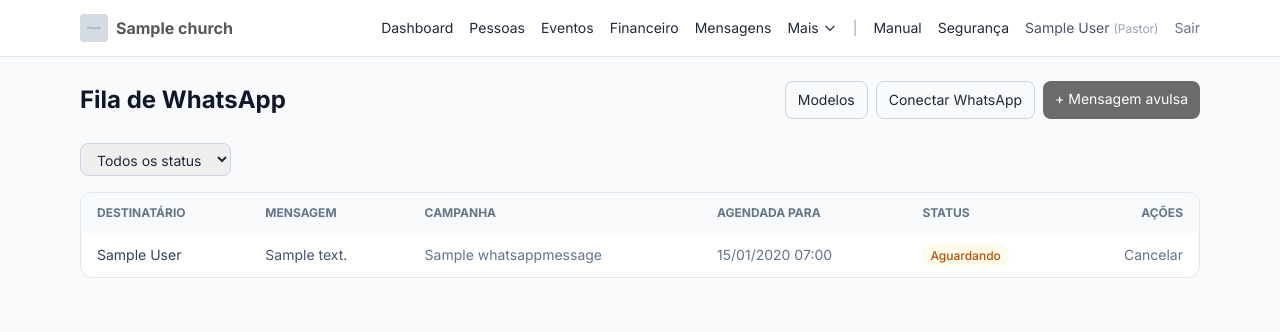
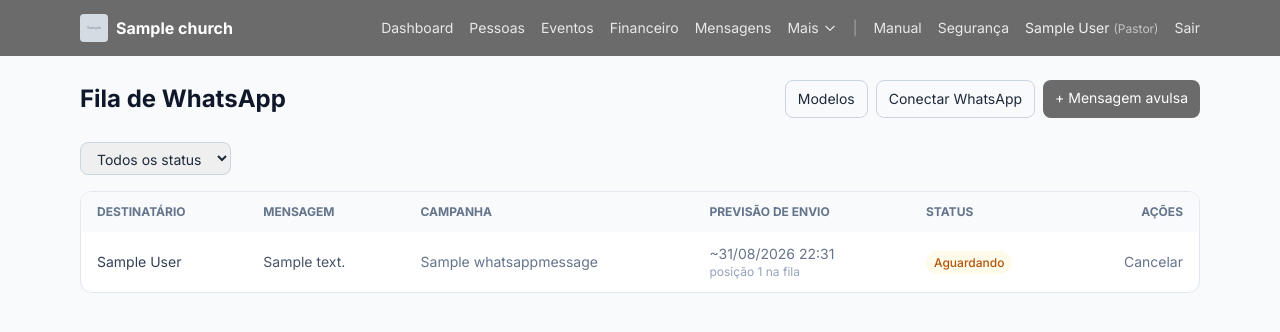
Before and after one commit to deexgolabs/igrejago, a Django app: page /mensagens/ in a window 1280 px wide. Shown: the top 332 px of the page. Run offline with Django 5.2, Linux system fonts and the light colour scheme; a user stored in the database is signed in; tables that the repository leaves empty hold one stand-in row (values such as "Sample post"); grey boxes marked "Sample" are stand-in pictures; some libraries are stand-ins or nearby versions.

Commit message:
Corrige URL de mídia relativa, colore a barra de nav com a marca e mostra previsão real de envio na fila
- MEDIA_URL estava "media/" (sem barra no início) — isso faz
  ImageFieldFile.url virar uma URL RELATIVA, que o navegador resolve
  contra a página atual em vez da raiz do site: a logo da igreja só
  carregava em páginas na raiz e quebrava em qualquer rota aninhada
  (achado num relato real de usuário: "a logo ficou quebrada"). Corrigido
  pra "/media/". Também adiciona a mensagem de erro que faltava no campo
  de logo em Configurações (upload inválido falhava silenciosamente).

- templates/base.html: a barra de navegação agora usa a cor de marca da
  igreja (paleta_marca.600) de fundo, texto branco, em vez de branca com
  só links/botões coloridos — pedido explícito de usuário.

- notifications: a coluna "Agendada para" da fila de WhatsApp virou
  "Previsão de envio" — em vez do genérico "assim que possível" pra quase
  toda mensagem, calcula a mesma posição que processar_fila_whatsapp usa
  de verdade e estima um horário + posição na fila.

- A fila de WhatsApp em produção só era processada 1x/hora (o
  agendamento por minuto do DEPLOY.md não existe no PythonAnywhere, só
  diário/por hora) — trocada por uma tarefa "sempre ativa" que processa a
  cada ~55s (configurada direto na conta, fora deste repositório);
  WHATSAPP_QUEUE_CYCLE_SECONDS reflete essa cadência real.

Co-Authored-By: Claude Sonnet 5 <noreply@anthropic.com>

```diff
--- a/church_crm/settings.py
+++ b/church_crm/settings.py
@@ -169,7 +169,7 @@ STORAGES = {
 }
 
 # Uploads (fotos de membros, capas de eventos, avatar do link-na-bio)
-MEDIA_URL = "media/"
+MEDIA_URL = "/media/"
 MEDIA_ROOT = BASE_DIR / "media"
 
 DEFAULT_AUTO_FIELD = "django.db.models.BigAutoField"
--- a/core/templates/core/settings_form.html
+++ b/core/templates/core/settings_form.html
@@ -20,7 +20,11 @@
         <div class="grid grid-cols-1 sm:grid-cols-2 gap-4">
             <div><label class="block text-xs font-semibold text-slate-500 mb-1">{{ form.name.label }}</label>{{ form.name }}{% if form.name.errors %}<p class="text-xs text-red-600 mt-1">{{ form.name.errors|striptags }}</p>{% endif %}</div>
             <div><label class="block text-xs font-semibold text-slate-500 mb-1">{{ form.pastor_name.label }}</label>{{ form.pastor_name }}</div>
-            <div><label class="block text-xs font-semibold text-slate-500 mb-1">{{ form.logo.label }}</label>{{ form.logo }}</div>
+            <div>
+                <label class="block text-xs font-semibold text-slate-500 mb-1">{{ form.logo.label }}</label>
+                {{ form.logo }}
+                {% if form.logo.errors %}<p class="text-xs text-red-600 mt-1">{{ form.logo.errors|striptags }}</p>{% endif %}
+            </div>
             <div><label class="block text-xs font-semibold text-slate-500 mb-1">{{ form.brand_color.label }}</label>{{ form.brand_color }}</div>
         </div>
     </section>
--- a/notifications/templates/notifications/queue_list.html
+++ b/notifications/templates/notifications/queue_list.html
@@ -26,7 +26,7 @@
                 <th class="text-left px-4 py-3">Destinatário</th>
                 <th class="text-left px-4 py-3">Mensagem</th>
                 <th class="text-left px-4 py-3">Campanha</th>
-                <th class="text-left px-4 py-3">Agendada para</th>
+                <th class="text-left px-4 py-3">Previsão de envio</th>
                 <th class="text-left px-4 py-3">Status</th>
                 <th class="text-right px-4 py-3">Ações</th>
             </tr>
@@ -37,7 +37,16 @@
                 <td class="px-4 py-3 text-slate-700">{{ msg.person.full_name|default:msg.phone }}</td>
                 <td class="px-4 py-3 text-slate-600 max-w-xs truncate" title="{{ msg.message }}">{{ msg.message|truncatechars:60 }}</td>
                 <td class="px-4 py-3 text-slate-500">{{ msg.campaign_label|default:"—" }}</td>
-                <td class="px-4 py-3 text-slate-500">{{ msg.scheduled_for|date:"d/m/Y H:i"|default:"assim que possível" }}</td>
+                <td class="px-4 py-3 text-slate-500">
+                    {% if msg.estimated_send_at %}
+                        ~{{ msg.estimated_send_at|date:"d/m/Y H:i" }}
+                        <span class="text-xs text-slate-400 block">posição {{ msg.queue_position }} na fila</span>
+                    {% elif msg.scheduled_for %}
+                        {{ msg.scheduled_for|date:"d/m/Y H:i" }}
+                    {% else %}
+                        —
+                    {% endif %}
+                </td>
                 <td class="px-4 py-3">
                     <span class="text-xs font-medium px-2 py-1 rounded-full
                         {% if msg.status == 'SENT' %}bg-emerald-50 text-emerald-700
--- a/notifications/views.py
+++ b/notifications/views.py
@@ -1,5 +1,6 @@
 import json
 import logging
+from datetime import timedelta
 
 from django.contrib import messages
 from django.contrib.auth.mixins import LoginRequiredMixin
@@ -62,6 +63,15 @@ class ScheduledMessageCreateView(CanManagePeopleMixin, View):
         return redirect("notifications:queue")
 
 
+# Cadência real do processamento da fila — a tarefa "sempre ativa" no
+# PythonAnywhere chama `processar_fila_whatsapp` e dorme esse tanto entre
+# uma chamada e outra (ver o comando de `always_on` configurado no painel
+# da PythonAnywhere). Usado só pra dar uma ESTIMATIVA de horário na tela
+# da fila — se esse intervalo mudar na infraestrutura, atualize aqui
+# também pra não mostrar um horário impreciso.
+WHATSAPP_QUEUE_CYCLE_SECONDS = 55
+
+
 class MessageQueueListView(CanManagePeopleMixin, ListView):
     model = WhatsAppMessage
     template_name = "notifications/queue_list.html"
@@ -79,7 +89,45 @@ class MessageQueueListView(CanManagePeopleMixin, ListView):
         context = super().get_context_data(**kwargs)
         context["status_choices"] = WhatsAppMessage.Status.choices
         context["current_status"] = self.request.GET.get("status", "")
+        self._anotar_previsao_de_envio(context["queue_messages"])
         return context
+
+    def _anotar_previsao_de_envio(self, page_messages):
+        """Calcula, pra cada mensagem PENDING/FAILED elegível AGORA, a
+        mesma posição que `processar_fila_whatsapp` usaria (mesmíssima
+        query, `order_by("created_at")`) e estima o horário de
+        processamento a partir daí — isso é o que aparece na coluna
+        "Previsão de envio" no lugar do genérico "assim que possível".
+        Sem isso, ninguém da secretaria conseguia saber quando uma
+        mensagem ia sair de verdade (achado num relato real de usuário)."""
+        from django.db.models import Q
+
+        church = self.request.church
+        now = timezone.now()
+        eligible_ids = list(
+            WhatsAppMessage.objects.filter(
+                Q(status=WhatsAppMessage.Status.PENDING)
+                & (Q(scheduled_for__isnull=True) | Q(scheduled_for__lte=now))
+                | Q(status=WhatsAppMessage.Status.FAILED, retry_count__lt=church.whatsapp_max_retries)
+            )
+            .order_by("created_at")
+            .values_list("pk", flat=True)
+        )
+        positions = {pk: i for i, pk in enumerate(eligible_ids)}
+        batch_size = church.whatsapp_batch_size or 1
+
+        for msg in page_messages:
+            position = positions.get(msg.pk)
+            if position is None:
+                msg.queue_position = None
+                msg.estimated_send_at = None
+                continue
+            runs_ahead, offset_in_batch = divmod(position, batch_size)
+            msg.queue_position = position + 1
+            msg.estimated_send_at = now + timedelta(
+                seconds=runs_ahead * WHATSAPP_QUEUE_CYCLE_SECONDS
+                + offset_in_batch * church.whatsapp_send_interval_seconds
+            )
 
 
 class MessageCancelView(CanManagePeopleMixin, View):
--- a/templates/base.html
+++ b/templates/base.html
@@ -36,34 +36,34 @@
 <body class="bg-slate-50 text-slate-800">
 
 {% if user.is_authenticated %}
-<nav class="bg-white border-b border-slate-200 relative">
+<nav class="relative text-white" style="background:{{ paleta_marca.600 }}">
     <div class="max-w-6xl mx-auto px-4 flex items-center justify-between h-14">
-        <a href="{% url 'core:dashboard' %}" class="font-bold text-brand-700 flex items-center gap-2">
-            {% if church_config.logo %}<img src="{{ church_config.logo.url }}" class="h-7 w-7 rounded object-cover">{% endif %}
+        <a href="{% url 'core:dashboard' %}" class="font-bold text-white flex items-center gap-2">
+            {% if church_config.logo %}<img src="{{ church_config.logo.url }}" class="h-7 w-7 rounded object-cover bg-white/20">{% endif %}
             {{ church_config.name|default:"Church CRM" }}
         </a>
 
         <div class="hidden md:flex items-center gap-4 text-sm">
-            <a href="{% url 'core:dashboard' %}" class="hover:text-brand-700">Dashboard</a>
+            <a href="{% url 'core:dashboard' %}" class="text-white/85 hover:text-white">Dashboard</a>
             {% if user.is_platform_owner %}
-            <a href="{% url 'core:gestao_dashboard' %}" class="hover:text-brand-700">Painel</a>
-            <a href="{% url 'core:gestao_church_list' %}" class="hover:text-brand-700">Igrejas</a>
-            <a href="{% url 'core:gestao_commands' %}" class="hover:text-brand-700">Comandos</a>
+            <a href="{% url 'core:gestao_dashboard' %}" class="text-white/85 hover:text-white">Painel</a>
+            <a href="{% url 'core:gestao_church_list' %}" class="text-white/85 hover:text-white">Igrejas</a>
+            <a href="{% url 'core:gestao_commands' %}" class="text-white/85 hover:text-white">Comandos</a>
             {% elif user.can_manage_people %}
-            <a href="{% url 'people:list' %}" class="hover:text-brand-700">Pessoas</a>
-            <a href="{% url 'events:manage_list' %}" class="hover:text-brand-700">Eventos</a>
-            <a href="{% url 'finance:list' %}" class="hover:text-brand-700">Financeiro</a>
-            <a href="{% url 'notifications:queue' %}" class="hover:text-brand-700">Mensagens</a>
+            <a href="{% url 'people:list' %}" class="text-white/85 hover:text-white">Pessoas</a>
+            <a href="{% url 'events:manage_list' %}" class="text-white/85 hover:text-white">Eventos</a>
+            <a href="{% url 'finance:list' %}" class="text-white/85 hover:text-white">Financeiro</a>
+            <a href="{% url 'notifications:queue' %}" class="text-white/85 hover:text-white">Mensagens</a>
             <div class="relative">
                 <button type="button"
                         onclick="document.getElementById('nav-mais').classList.toggle('hidden'); event.stopPropagation();"
-                        class="hover:text-brand-700 flex items-center gap-1">
+                        class="text-white/85 hover:text-white flex items-center gap-1">
                     Mais
                     <svg xmlns="http://www.w3.org/2000/svg" class="h-3.5 w-3.5" fill="none" viewBox="0 0 24 24" stroke="currentColor">
                         <path stroke-linecap="round" stroke-linejoin="round" stroke-width="2" d="M19 9l-7 7-7-7" />
                     </svg>
                 </button>
-                <div id="nav-mais" class="hidden absolute right-0 mt-2 w-48 bg-white border border-slate-200 rounded-lg shadow-lg py-1 z-10">
+                <div id="nav-mais" class="hidden absolute right-0 mt-2 w-48 bg-white border border-slate-200 rounded-lg shadow-lg py-1 z-10 text-slate-700">
                     <a href="{% url 'linkbio:manage' %}" class="block px-4 py-2 hover:bg-slate-50">Link na Bio</a>
                     <a href="{% url 'cells:list' %}" class="block px-4 py-2 hover:bg-slate-50">Células</a>
                     <a href="{% url 'checkin:lista' %}" class="block px-4 py-2 hover:bg-slate-50">Check-in infantil</a>
@@ -74,50 +74,50 @@
                 </div>
             </div>
             {% endif %}
-            <span class="text-slate-400">|</span>
-            <a href="{% url 'core:manual' %}" class="hover:text-brand-700">Manual</a>
-            <a href="{% url 'accounts:totp_status' %}" class="hover:text-brand-700" title="Segurança da conta">Segurança</a>
-            <span class="text-slate-600">{{ user }} <span class="text-xs text-slate-400">({% if user.is_platform_owner %}Dono da plataforma{% else %}{{ user.get_role_display }}{% endif %})</span></span>
+            <span class="text-white/40">|</span>
+            <a href="{% url 'core:manual' %}" class="text-white/85 hover:text-white">Manual</a>
+            <a href="{% url 'accounts:totp_status' %}" class="text-white/85 hover:text-white" title="Segurança da conta">Segurança</a>
+            <span class="text-white/90">{{ user }} <span class="text-xs text-white/60">({% if user.is_platform_owner %}Dono da plataforma{% else %}{{ user.get_role_display }}{% endif %})</span></span>
             <form method="post" action="{% url 'accounts:logout' %}">
                 {% csrf_token %}
-                <button type="submit" class="text-slate-500 hover:text-red-600">Sair</button>
+                <button type="submit" class="text-white/85 hover:text-white">Sair</button>
             </form>
         </div>
 
         <button type="button" onclick="document.getElementById('mobile-nav').classList.toggle('hidden')"
-                class="md:hidden text-slate-600 p-2" aria-label="Menu">
+                class="md:hidden text-white p-2" aria-label="Menu">
             <svg xmlns="http://www.w3.org/2000/svg" class="h-6 w-6" fill="none" viewBox="0 0 24 24" stroke="currentColor">
                 <path stroke-linecap="round" stroke-linejoin="round" stroke-width="2" d="M4 6h16M4 12h16M4 18h16" />
             </svg>
         </button>
     </div>
 
-    <div id="mobile-nav" class="hidden md:hidden border-t border-slate-200 px-4 py-3 space-y-3 text-sm">
-        <a href="{% url 'core:dashboard' %}" class="block hover:text-brand-700">Dashboard</a>
+    <div id="mobile-nav" class="hidden md:hidden border-t border-white/20 px-4 py-3 space-y-3 text-sm">
+        <a href="{% url 'core:dashboard' %}" class="block text-white/85 hover:text-white">Dashboard</a>
         {% if user.is_platform_owner %}
-        <a href="{% url 'core:gestao_dashboard' %}" class="block hover:text-brand-700">Painel</a>
-        <a href="{% url 'core:gestao_church_list' %}" class="block hover:text-brand-700">Igrejas</a>
-        <a href="{% url 'core:gestao_commands' %}" class="block hover:text-brand-700">Comandos</a>
+        <a href="{% url 'core:gestao_dashboard' %}" class="block text-white/85 hover:text-white">Painel</a>
+        <a href="{% url 'core:gestao_church_list' %}" class="block text-white/85 hover:text-white">Igrejas</a>
+        <a href="{% url 'core:gestao_commands' %}" class="block text-white/85 hover:text-white">Comandos</a>
         {% elif user.can_manage_people %}
-        <a href="{% url 'people:list' %}" class="block hover:text-brand-700">Pessoas</a>
-        <a href="{% url 'events:manage_list' %}" class="block hover:text-brand-700">Eventos</a>
-        <a href="{% url 'linkbio:manage' %}" class="block hover:text-brand-700">Link na Bio</a>
-        <a href="{% url 'finance:list' %}" class="block hover:text-brand-700">Financeiro</a>
-        <a href="{% url 'cells:list' %}" class="block hover:text-brand-700">Células</a>
-        <a href="{% url 'checkin:lista' %}" class="block hover:text-brand-700">Check-in infantil</a>
-        <a href="{% url 'escalas:calendario' %}" class="block hover:text-brand-700">Escalas</a>
-        <a href="{% url 'sermons:list' %}" class="block hover:text-brand-700">Sermões</a>
-        <a href="{% url 'notifications:queue' %}" class="block hover:text-brand-700">Mensagens</a>
-        <a href="{% url 'custom_forms:list' %}" class="block hover:text-brand-700">Formulários</a>
-        <a href="{% url 'core:settings' %}" class="block hover:text-brand-700">Configurações</a>
+        <a href="{% url 'people:list' %}" class="block text-white/85 hover:text-white">Pessoas</a>
+        <a href="{% url 'events:manage_list' %}" class="block text-white/85 hover:text-white">Eventos</a>
+        <a href="{% url 'linkbio:manage' %}" class="block text-white/85 hover:text-white">Link na Bio</a>
+        <a href="{% url 'finance:list' %}" class="block text-white/85 hover:text-white">Financeiro</a>
+        <a href="{% url 'cells:list' %}" class="block text-white/85 hover:text-white">Células</a>
+        <a href="{% url 'checkin:lista' %}" class="block text-white/85 hover:text-white">Check-in infantil</a>
+        <a href="{% url 'escalas:calendario' %}" class="block text-white/85 hover:text-white">Escalas</a>
+        <a href="{% url 'sermons:list' %}" class="block text-white/85 hover:text-white">Sermões</a>
+        <a href="{% url 'notifications:queue' %}" class="block text-white/85 hover:text-white">Mensagens</a>
+        <a href="{% url 'custom_forms:list' %}" class="block text-white/85 hover:text-white">Formulários</a>
+        <a href="{% url 'core:settings' %}" class="block text-white/85 hover:text-white">Configurações</a>
         {% endif %}
-        <a href="{% url 'core:manual' %}" class="block hover:text-brand-700">Manual</a>
-        <a href="{% url 'accounts:totp_status' %}" class="block hover:text-brand-700">Segurança</a>
-        <div class="pt-2 border-t border-slate-100 flex items-center justify-between">
-            <span class="text-slate-600">{{ user }} <span class="text-xs text-slate-400">({% if user.is_platform_owner %}Dono da plataforma{% else %}{{ user.get_role_display }}{% endif %})</span></span>
+        <a href="{% url 'core:manual' %}" class="block text-white/85 hover:text-white">Manual</a>
+        <a href="{% url 'accounts:totp_status' %}" class="block text-white/85 hover:text-white">Segurança</a>
+        <div class="pt-2 border-t border-white/20 flex items-center justify-between">
+            <span class="text-white/90">{{ user }} <span class="text-xs text-white/60">({% if user.is_platform_owner %}Dono da plataforma{% else %}{{ user.get_role_display }}{% endif %})</span></span>
             <form method="post" action="{% url 'accounts:logout' %}">
                 {% csrf_token %}
-                <button type="submit" class="text-slate-500 hover:text-red-600">Sair</button>
+                <button type="submit" class="text-white/85 hover:text-white">Sair</button>
             </form>
         </div>
     </div>
```
Also changed, not shown: core/tests.py (+11 -0 lines), notifications/tests.py (+53 -0 lines).
